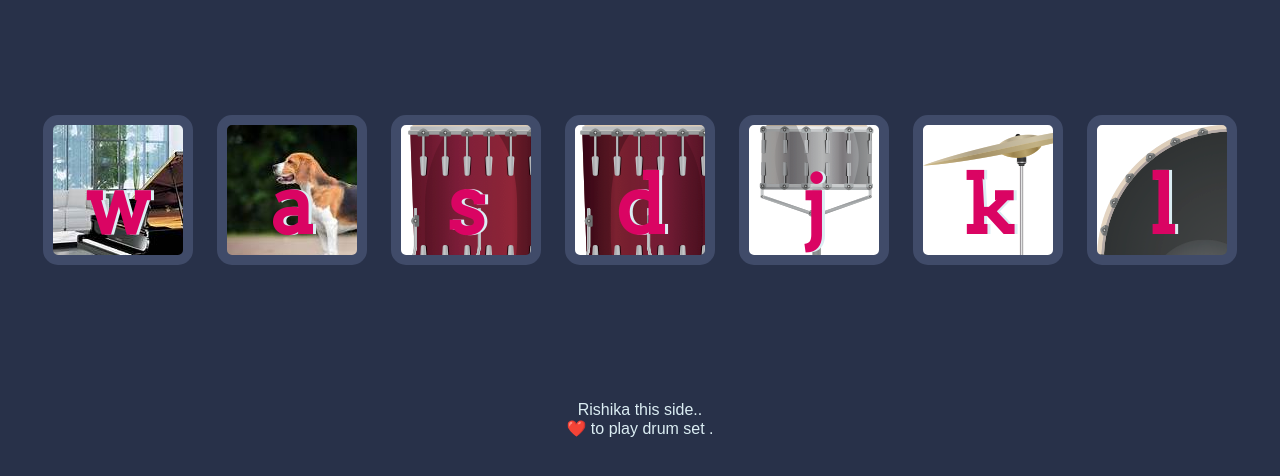
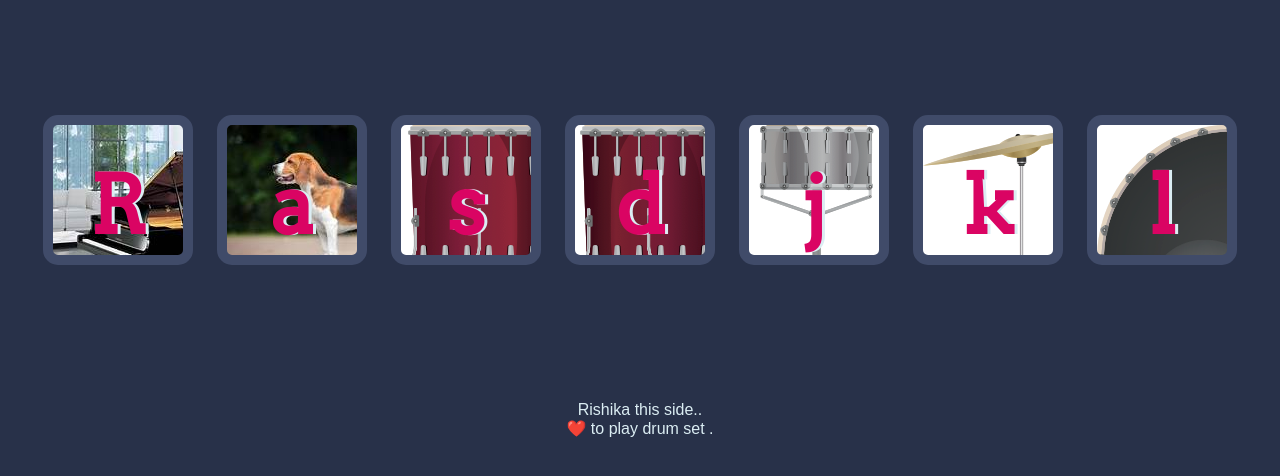
Before and after one commit to 06Rishika/myproject, a plain HTML site: page index.html in a window 1280 px wide. Shown: the part 174-650 px from the top of the page. Drawn offline with Linux system fonts and the light colour scheme.

Commit message:
Update index.html

```diff
--- a/index.html
+++ b/index.html
@@ -12,7 +12,7 @@
 
   <h1 id="title">star tech</h1>
   <div class="set">
-    <button class="w drum">w</button>
+    <button class="w drum">R</button>
     <button class="a drum">a</button>
     <button class="s drum">s</button>
     <button class="d drum">d</button>
```
